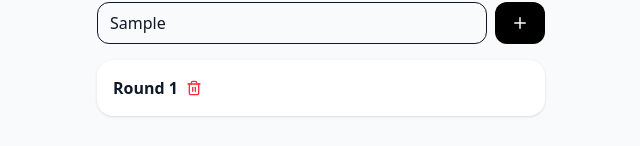
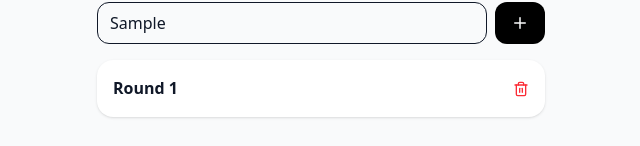
Before and after one commit to peteraphillips/board-game-scorer, a Next.js app: page / in a window 1280 px wide. Both pictures are taken after typing "Sample" into the empty fields and a click on the button "Add Round". Shown: the part 232-378 px from the top of the page, without its empty margins (319-959 px from the left). Built offline with nearby package versions, Linux system fonts and the light colour scheme.

Commit message:
fixed bug where rounds were not updating the proper item. Also added a feature to edit the round name. Rounds should now be correctly identified.

```diff
--- a/components/Scorer.tsx
+++ b/components/Scorer.tsx
@@ -7,6 +7,7 @@ import { Plus, Trash2, RotateCcw } from "lucide-react";
 import { createGameObject } from "@/lib/game-utils";
 
 interface Round {
+  name: string;
   scores: number[];
 }
 
@@ -21,7 +22,12 @@ export default function Scorer() {
     if (saved) {
       const parsed = JSON.parse(saved);
       setPlayers(parsed.players);
-      setRounds(parsed.rounds);
+      setRounds(
+        parsed.rounds.map((r: any, index: number) => ({
+          name: r.name || `Round ${index + 1}`,
+          scores: r.scores,
+        })),
+      );
     }
   }, []);
 
@@ -49,7 +55,13 @@ export default function Scorer() {
   };
 
   const addRound = () => {
-    setRounds([...rounds, { scores: players.map(() => 0) }]);
+    setRounds([
+      ...rounds,
+      {
+        name: `Round ${rounds.length + 1}`,
+        scores: players.map(() => 0),
+      },
+    ]);
   };
 
   const deleteRound = (index: number) => {
@@ -122,16 +134,23 @@ export default function Scorer() {
         </div>
 
         <AnimatePresence>
-          {rounds.map((round, ri) => (
+          {[...rounds].reverse().map((round, reversedIndex) => {
+            const ri = rounds.length - 1 - reversedIndex;
+            return (
               <motion.div
                 key={ri}
-              initial={{ opacity: 0, y: 10 }}
-              animate={{ opacity: 1, y: 0 }}
-              exit={{ opacity: 0, y: -10 }}
-              className="bg-white rounded-2xl shadow p-4 space-y-2"
+                className="bg-white p-4 rounded-2xl shadow space-y-2"
               >
-              <div className="flex justify-start gap-2 items-center">
-                <h2 className="font-semibold">Round {rounds.length - ri}</h2>
+                <div className="flex justify-between items-center">
+                  <input
+                    value={round.name}
+                    onChange={(e) => {
+                      const copy = [...rounds];
+                      copy[ri].name = e.target.value;
+                      setRounds(copy);
+                    }}
+                    className="font-semibold bg-transparent border-b border-transparent focus:border-black dark:focus:border-white outline-none"
+                  />
                   <button onClick={() => deleteRound(ri)}>
                     <Trash2 size={16} className="text-red-500" />
                   </button>
@@ -187,7 +206,8 @@ export default function Scorer() {
                   </div>
                 ))}
               </motion.div>
-          ))}
+            );
+          })}
         </AnimatePresence>
 
         <div className="flex justify-start gap-4 flex-wrap">
--- a/types/game.ts
+++ b/types/game.ts
@@ -1,4 +1,5 @@
 export interface Round {
+  name: string;
   scores: number[];
 }
 
```
Lines whose indentation alone changed are shown as unchanged.
